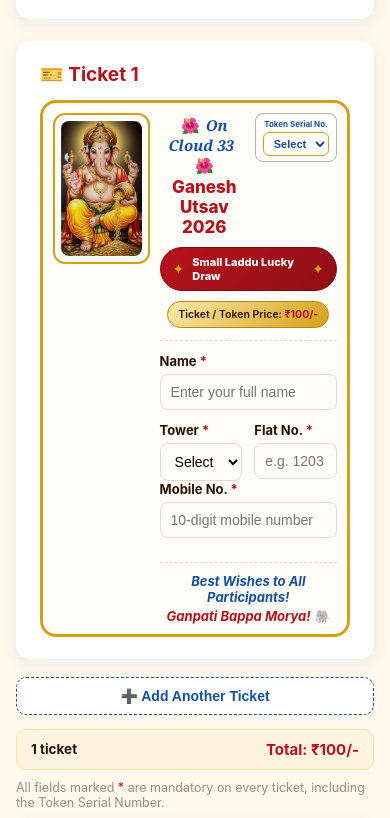
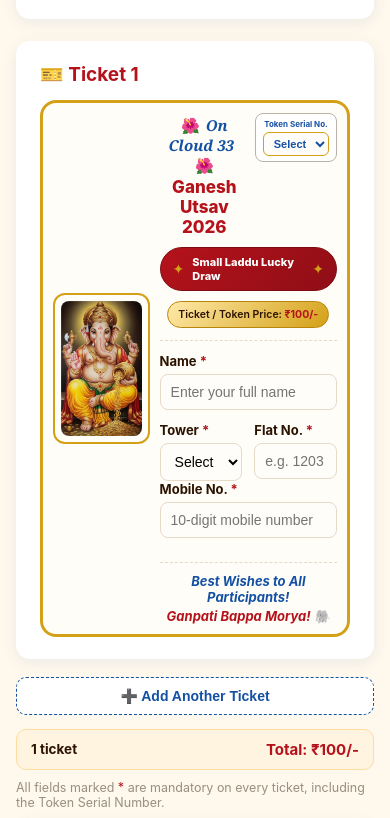
Before and after one commit to dattatammana-ctrl/ganesh_utsav_lucky_draw_2026, a plain HTML site: page index.html in a window 390 px wide. Shown: the part 594-1412 px from the top of the page. Drawn offline with Linux system fonts and the light colour scheme; no server answers.

Commit message:
Add files via upload

```diff
--- a/assets/style.css
+++ b/assets/style.css
@@ -357,8 +357,8 @@ body {
 }
 
 @media (max-width: 560px) {
-  .ticket { padding: 10px; gap: 10px; }
-  .ticket-left { flex: 0 0 34%; max-width: 34%; }
+  .ticket { padding: 10px; gap: 10px; align-items: center; }
+  .ticket-left { flex: 0 0 34%; max-width: 34%; align-self: center; }
   .ganesha-img { width: 100%; height: auto; }
   .stamp-badge { bottom: 4px; font-size: 8px; padding: 2px 6px; border-width: 2px; }
   .ticket-serial-box { min-width: 82px; padding: 5px 7px; }
```
